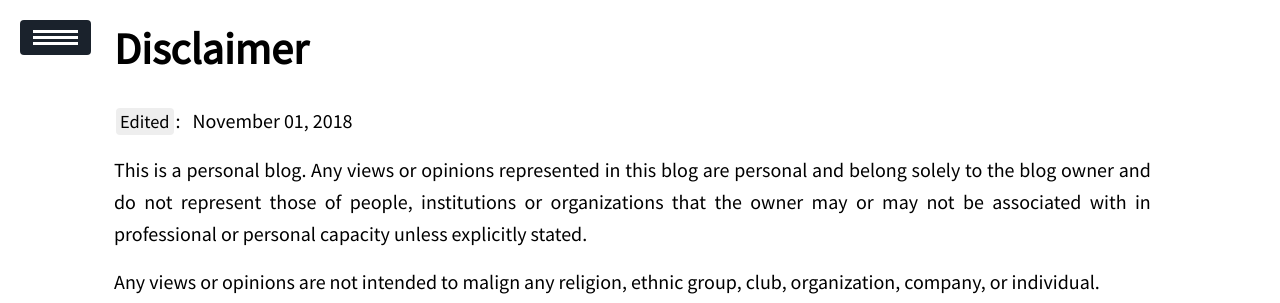
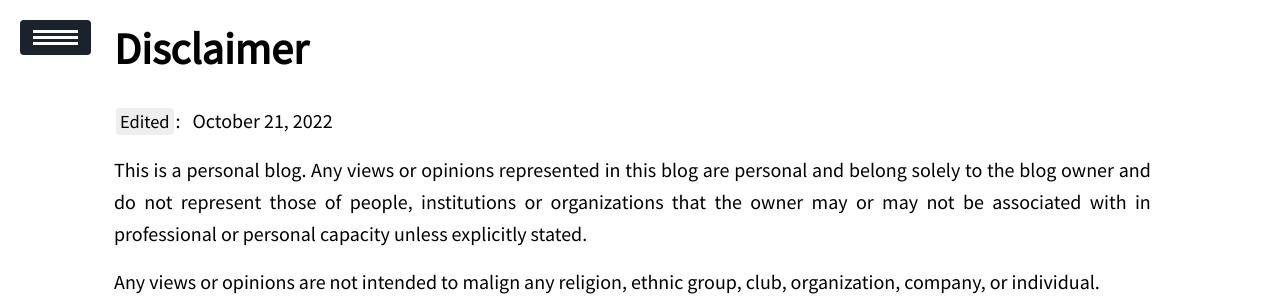
Before and after one commit to ssskz/ssskz.github.io, a Jekyll site: the page built from info/disclaimer.md, in a window 1280 px wide. Shown: the top 303 px of the page. Built offline with Jekyll 4.4.1, drawn with Linux system fonts in a browser that asks for light colours; nearby versions of some CDN libraries.

Commit message:
Update disclaimer.md

```diff
--- a/info/disclaimer.md
+++ b/info/disclaimer.md
@@ -2,7 +2,7 @@
 layout: info
 title: Disclaimer
 commentable: false
-edit: 2018-11-01
+edit: 2022-10-21
 ---
 
 This is a personal blog. Any views or opinions represented in this blog are personal and belong solely to the blog owner and do not represent those of people, institutions or organizations that the owner may or may not be associated with in professional or personal capacity unless explicitly stated.
```
